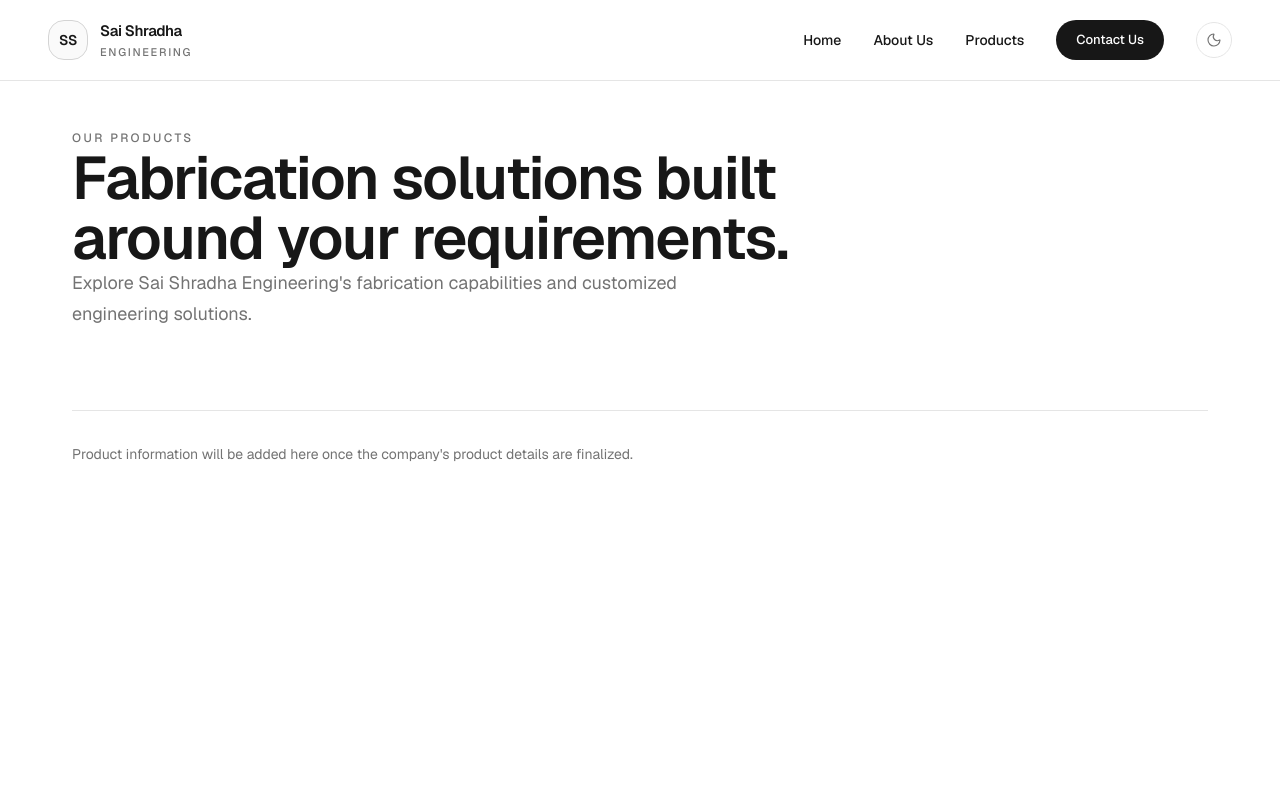
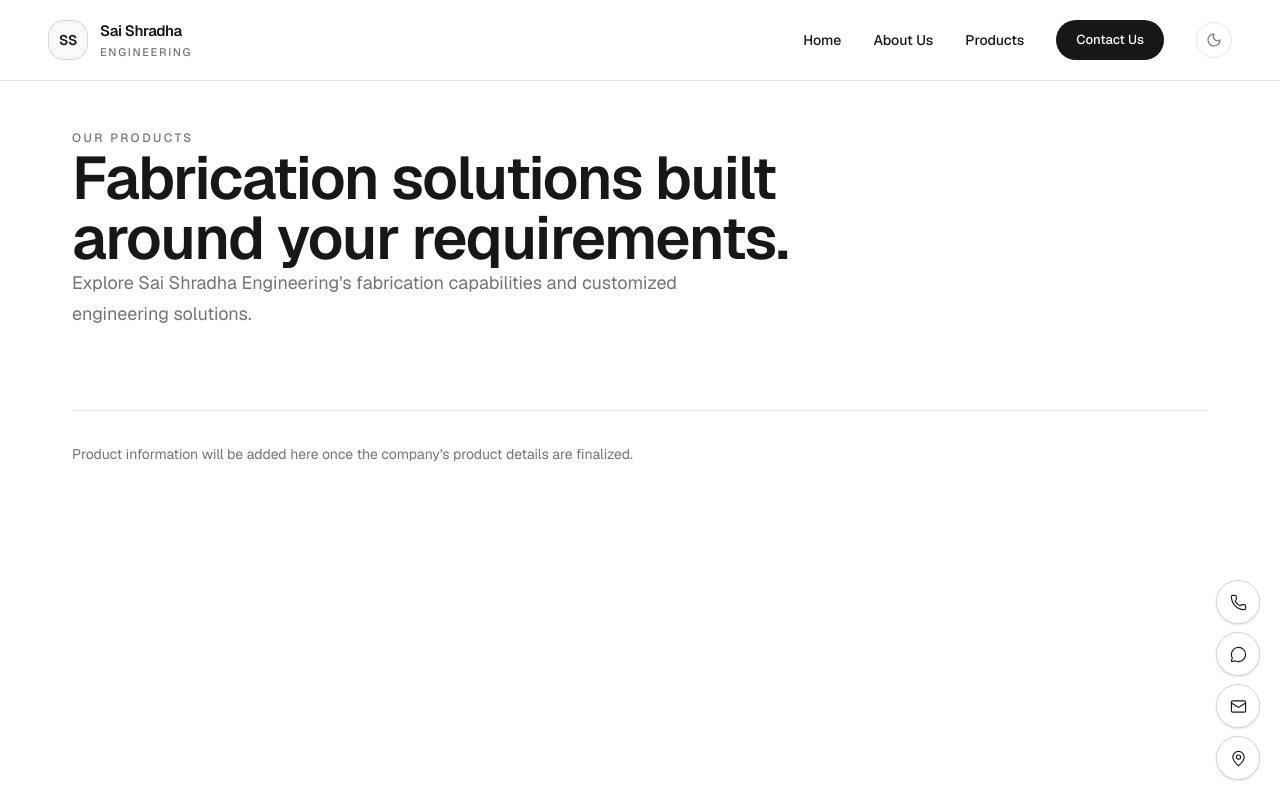
Before and after one commit to Vaidik1199/sai-shraddha-engineering, a Next.js app: page /products in a window 1280 px wide. Built offline with nearby package versions, Linux system fonts and the light colour scheme.

Commit message:
feat: add floating contact actions

```diff
--- a/app/layout.tsx
+++ b/app/layout.tsx
@@ -2,6 +2,7 @@ import type { Metadata } from "next";
 import { Geist, Geist_Mono } from "next/font/google";
 import "./globals.css";
 import Navbar from "@/components/layout/Navbar";
+import FloatingContact from "@/components/ui/FloatingContact";
 
 const geistSans = Geist({
   variable: "--font-geist-sans",
@@ -29,6 +30,7 @@ export default function RootLayout({
       <body className={`${geistSans.variable} ${geistMono.variable}`}>
         <Navbar />
         {children}
+        <FloatingContact />
       </body>
     </html>
   );
--- /dev/null
+++ b/components/ui/FloatingContact.tsx
@@ -0,0 +1,60 @@
+"use client";
+
+import {
+  Mail,
+  MapPin,
+  MessageCircle,
+  Phone,
+} from "lucide-react";
+
+const contacts = [
+  {
+    label: "Call",
+    href: "tel:+919561081759",
+    icon: Phone,
+  },
+  {
+    label: "WhatsApp",
+    href: "https://wa.me/919561081759",
+    icon: MessageCircle,
+  },
+  {
+    label: "Email",
+    href: "mailto:saishradhaengg@rediffmail.com",
+    icon: Mail,
+  },
+  {
+    label: "Location",
+    href: "https://maps.app.goo.gl/2b5ZBAPVzP4JdDyR6",
+    icon: MapPin,
+  },
+];
+
+export default function FloatingContact() {
+  return (
+    <div className="fixed bottom-5 right-5 z-40 flex flex-col items-end gap-2">
+      {contacts.map(({ label, href, icon: Icon }) => (
+        <a
+          key={label}
+          href={href}
+          target={label === "Location" || label === "WhatsApp" ? "_blank" : undefined}
+          rel={
+            label === "Location" || label === "WhatsApp"
+              ? "noopener noreferrer"
+              : undefined
+          }
+          aria-label={label}
+          className="group flex items-center gap-2"
+        >
+          <span className="pointer-events-none translate-x-2 rounded-full border border-[var(--border)] bg-[var(--background)] px-3 py-1.5 text-[10px] font-medium uppercase tracking-[0.12em] text-[var(--foreground)] opacity-0 shadow-sm transition-all duration-200 group-hover:translate-x-0 group-hover:opacity-100">
+            {label}
+          </span>
+
+          <span className="flex h-11 w-11 items-center justify-center rounded-full border border-[var(--border-strong)] bg-[var(--background)] text-[var(--foreground)] shadow-sm transition-all duration-300 group-hover:-translate-y-0.5 group-hover:border-[var(--foreground)]">
+            <Icon size={17} strokeWidth={1.6} />
+          </span>
+        </a>
+      ))}
+    </div>
+  );
+}
```
